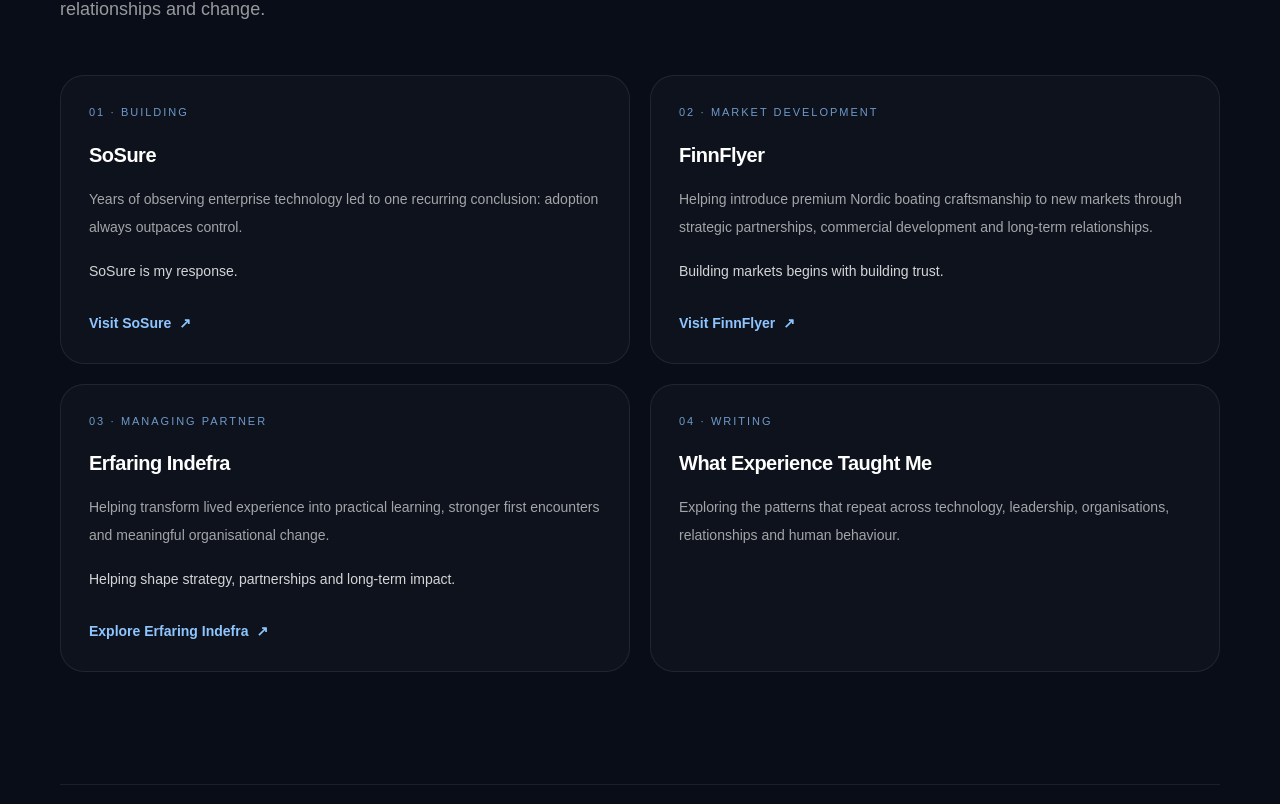
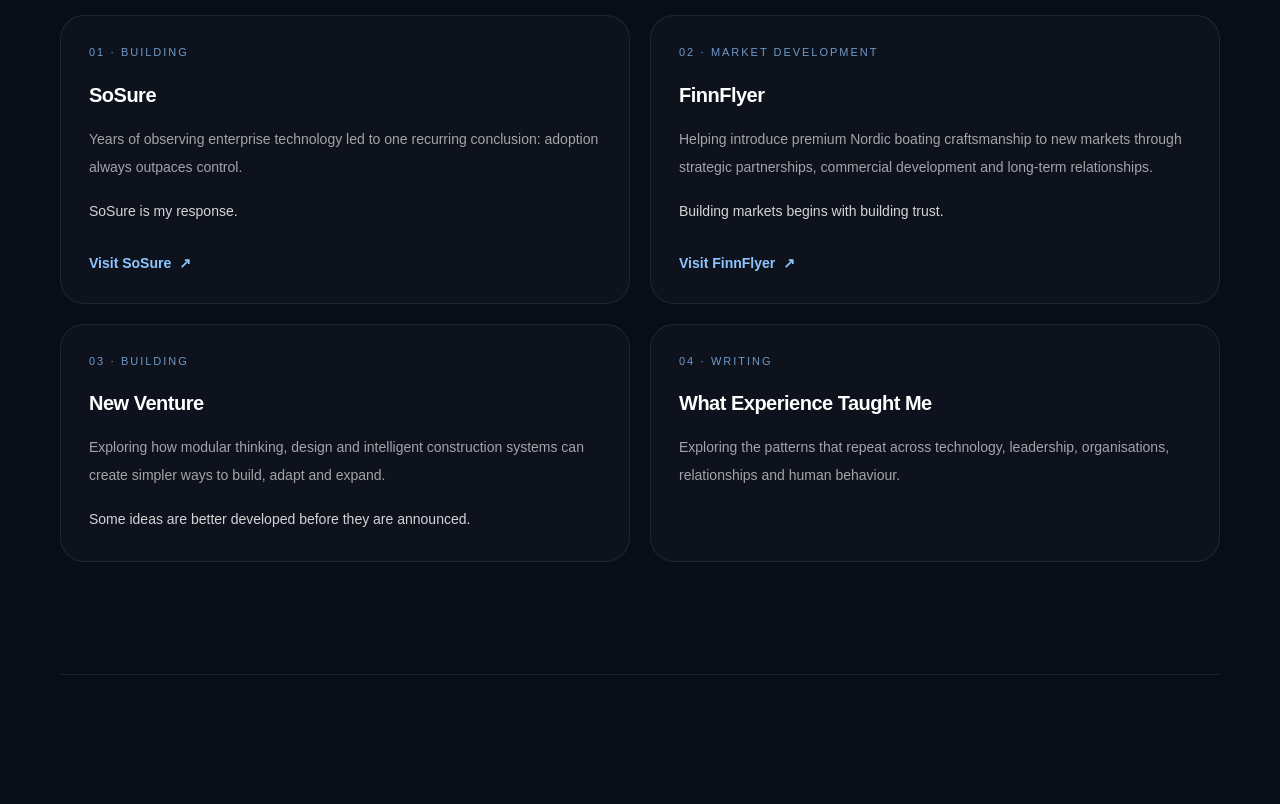
Before and after one commit to SoSureAdmin/elfort.com, a Next.js app: page / in a window 1280 px wide. Shown: the part 5016-5820 px from the top of the page. Built offline with nearby package versions, Linux system fonts and the light colour scheme.

Commit message:
Update current focus

```diff
--- a/app/components/CurrentFocus.tsx
+++ b/app/components/CurrentFocus.tsx
@@ -11,7 +11,7 @@
 
         <h2 className="mt-5 text-3xl font-semibold leading-tight tracking-[-0.025em] text-white md:text-5xl">
           Today, my focus spans enterprise AI, international market development,
-          social impact and sharing the perspectives gained through experience.
+new ventures and sharing the perspectives gained through experience.
         </h2>
 
         <p className="mt-6 max-w-[720px] text-lg leading-9 text-white/58">
@@ -82,34 +82,24 @@
           </a>
         </article>
 
-        {/* Erfaring Indefra */}
+                {/* New Venture */}
         <article className="rounded-[24px] border border-white/[0.08] bg-white/[0.025] p-7 transition hover:-translate-y-1 hover:border-blue-400/30 hover:bg-white/[0.04]">
           <div className="text-[11px] font-medium uppercase tracking-[0.18em] text-blue-300/75">
-            03 · Managing Partner
+            03 · Building
           </div>
 
           <h3 className="mt-5 text-xl font-semibold tracking-tight text-white">
-            Erfaring Indefra
+            New Venture
           </h3>
 
           <p className="mt-4 text-sm leading-7 text-white/62">
-            Helping transform lived experience into practical learning,
-            stronger first encounters and meaningful organisational change.
+            Exploring how modular thinking, design and intelligent construction
+            systems can create simpler ways to build, adapt and expand.
           </p>
 
           <p className="mt-4 text-sm font-medium leading-7 text-white/82">
-            Helping shape strategy, partnerships and long-term impact.
+            Some ideas are better developed before they are announced.
           </p>
-
-          <a
-            href="https://www.erfaringindefra.com"
-            target="_blank"
-            rel="noreferrer"
-            className="mt-7 inline-flex items-center gap-2 text-sm font-semibold text-blue-300 transition hover:text-blue-200"
-          >
-            Explore Erfaring Indefra
-            <span aria-hidden="true">↗</span>
-          </a>
         </article>
 
         {/* Writing */}
```
